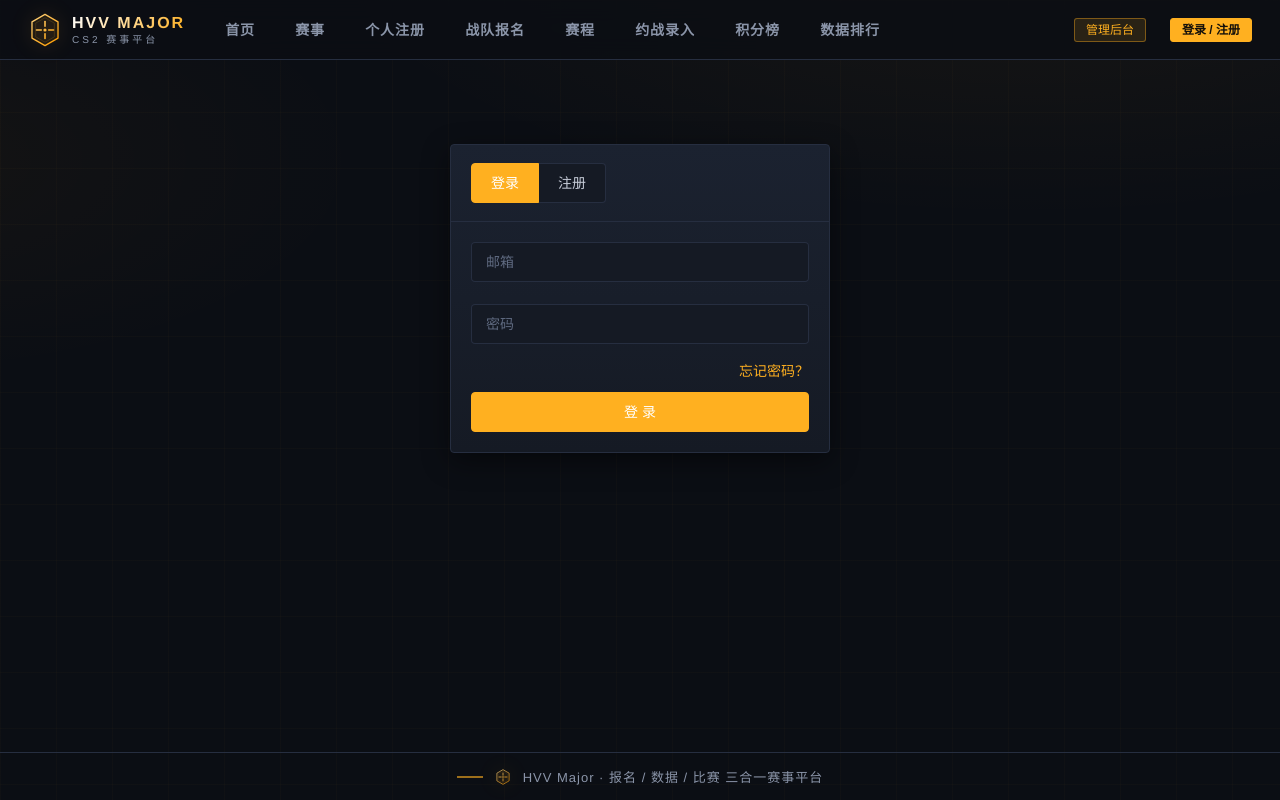
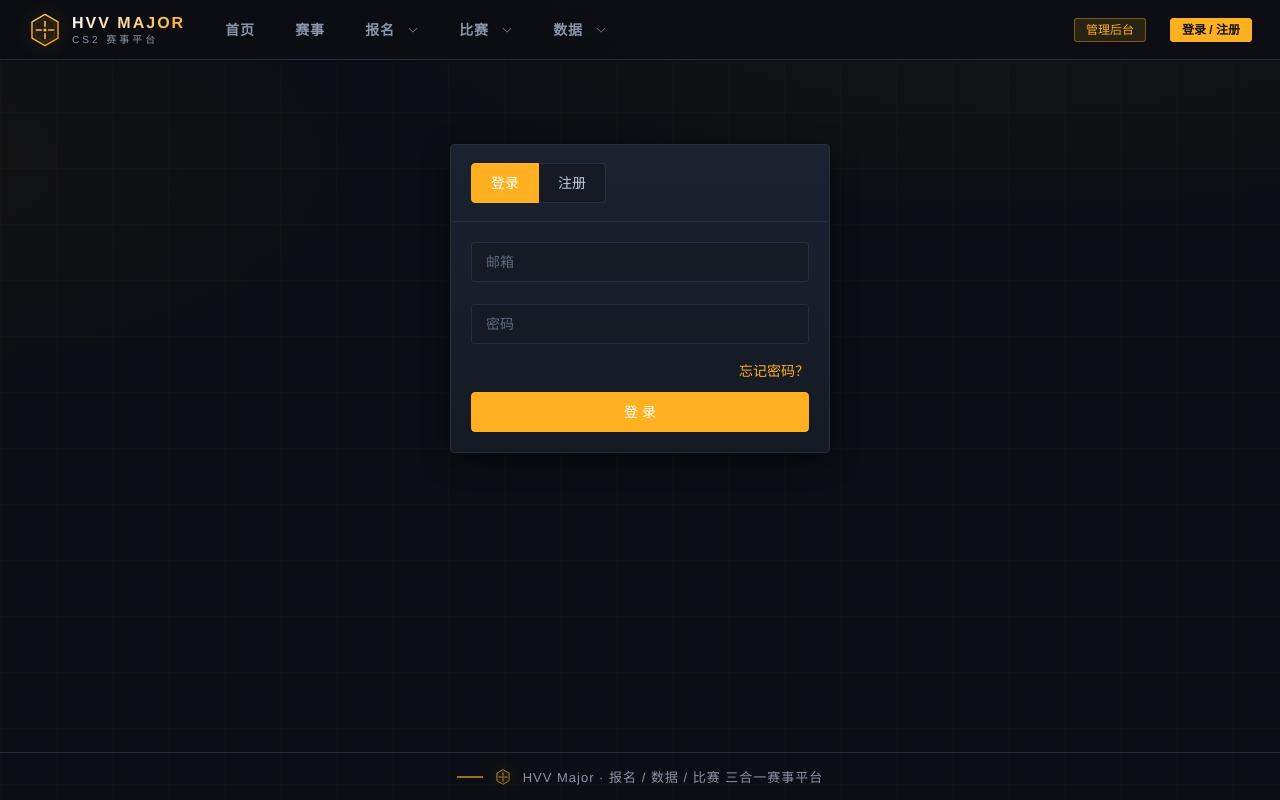
Before and after one commit to Aceond/hvv-major, a Vue app: page /login in a window 1280 px wide. Built offline with nearby package versions, Linux system fonts and the light colour scheme; no server answers.

Commit message:
feat(nav): 顶部导航同类合并为二级菜单(报名/比赛/数据)，适配手机端

```diff
--- a/src/layouts/DefaultLayout.vue
+++ b/src/layouts/DefaultLayout.vue
@@ -50,12 +50,21 @@ async function signOut() {
       >
         <el-menu-item index="/">首页</el-menu-item>
         <el-menu-item index="/events">赛事</el-menu-item>
-        <el-menu-item v-if="!auth.reviewBlocked" index="/player/register">个人注册</el-menu-item>
-        <el-menu-item v-if="!auth.reviewBlocked" index="/register">战队报名</el-menu-item>
-        <el-menu-item index="/matches">赛程</el-menu-item>
-        <el-menu-item v-if="!auth.reviewBlocked" index="/booking">约战录入</el-menu-item>
-        <el-menu-item index="/standings">积分榜</el-menu-item>
-        <el-menu-item index="/rankings">数据排行</el-menu-item>
+        <el-sub-menu v-if="!auth.reviewBlocked" index="signup">
+          <template #title>报名</template>
+          <el-menu-item index="/player/register">个人注册</el-menu-item>
+          <el-menu-item index="/register">战队报名</el-menu-item>
+        </el-sub-menu>
+        <el-sub-menu index="match">
+          <template #title>比赛</template>
+          <el-menu-item index="/matches">赛程</el-menu-item>
+          <el-menu-item v-if="!auth.reviewBlocked" index="/booking">约战录入</el-menu-item>
+        </el-sub-menu>
+        <el-sub-menu index="data">
+          <template #title>数据</template>
+          <el-menu-item index="/standings">积分榜</el-menu-item>
+          <el-menu-item index="/rankings">数据排行</el-menu-item>
+        </el-sub-menu>
       </el-menu>
 
       <div class="user-area">
@@ -162,6 +171,20 @@ async function signOut() {
   letter-spacing: 1px;
 }
 
+.nav :deep(.el-sub-menu__title) {
+  border-bottom: none;
+  font-weight: 600;
+  letter-spacing: 1px;
+}
+
+.nav :deep(.el-sub-menu.is-active > .el-sub-menu__title) {
+  color: var(--cs2-accent);
+}
+
+.nav :deep(.el-sub-menu .el-sub-menu__title .el-icon) {
+  color: inherit;
+}
+
 .nav :deep(.el-menu-item.is-active) {
   position: relative;
 }
@@ -223,3 +246,31 @@ async function signOut() {
   opacity: 0.6;
 }
 </style>
+
+<!-- 二级菜单弹出面板（渲染在 body，需全局样式） -->
+<style>
+.el-menu--popup {
+  background: var(--cs2-panel) !important;
+  border: 1px solid var(--cs2-border) !important;
+  border-radius: 8px;
+  padding: 4px !important;
+  min-width: 140px;
+}
+
+.el-menu--popup .el-menu-item {
+  background: transparent;
+  color: var(--cs2-text-muted);
+  border-radius: 6px;
+  font-weight: 600;
+  letter-spacing: 1px;
+}
+
+.el-menu--popup .el-menu-item:hover {
+  background: var(--cs2-panel-2) !important;
+  color: var(--cs2-text);
+}
+
+.el-menu--popup .el-menu-item.is-active {
+  color: var(--cs2-accent);
+}
+</style>
```
